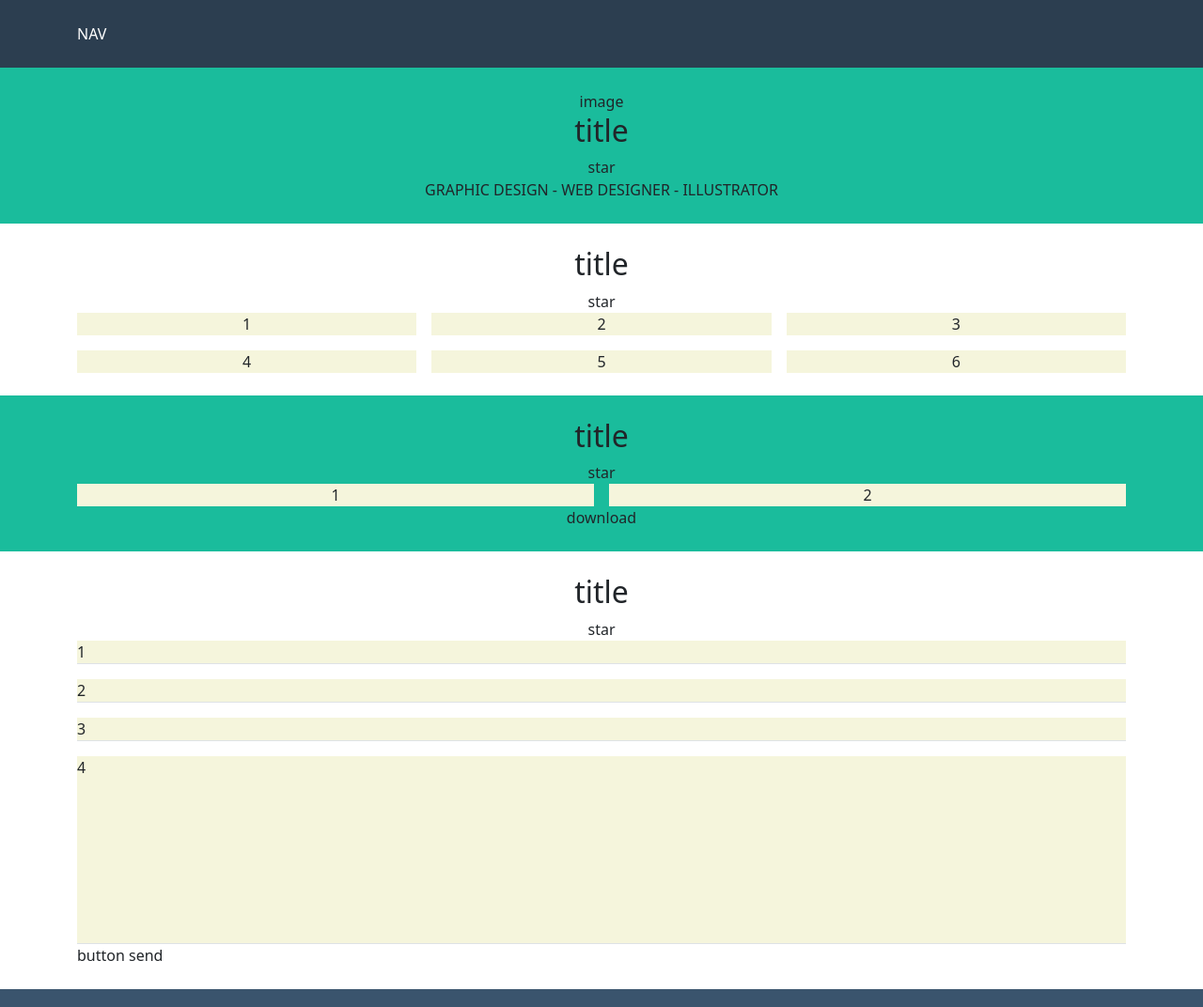
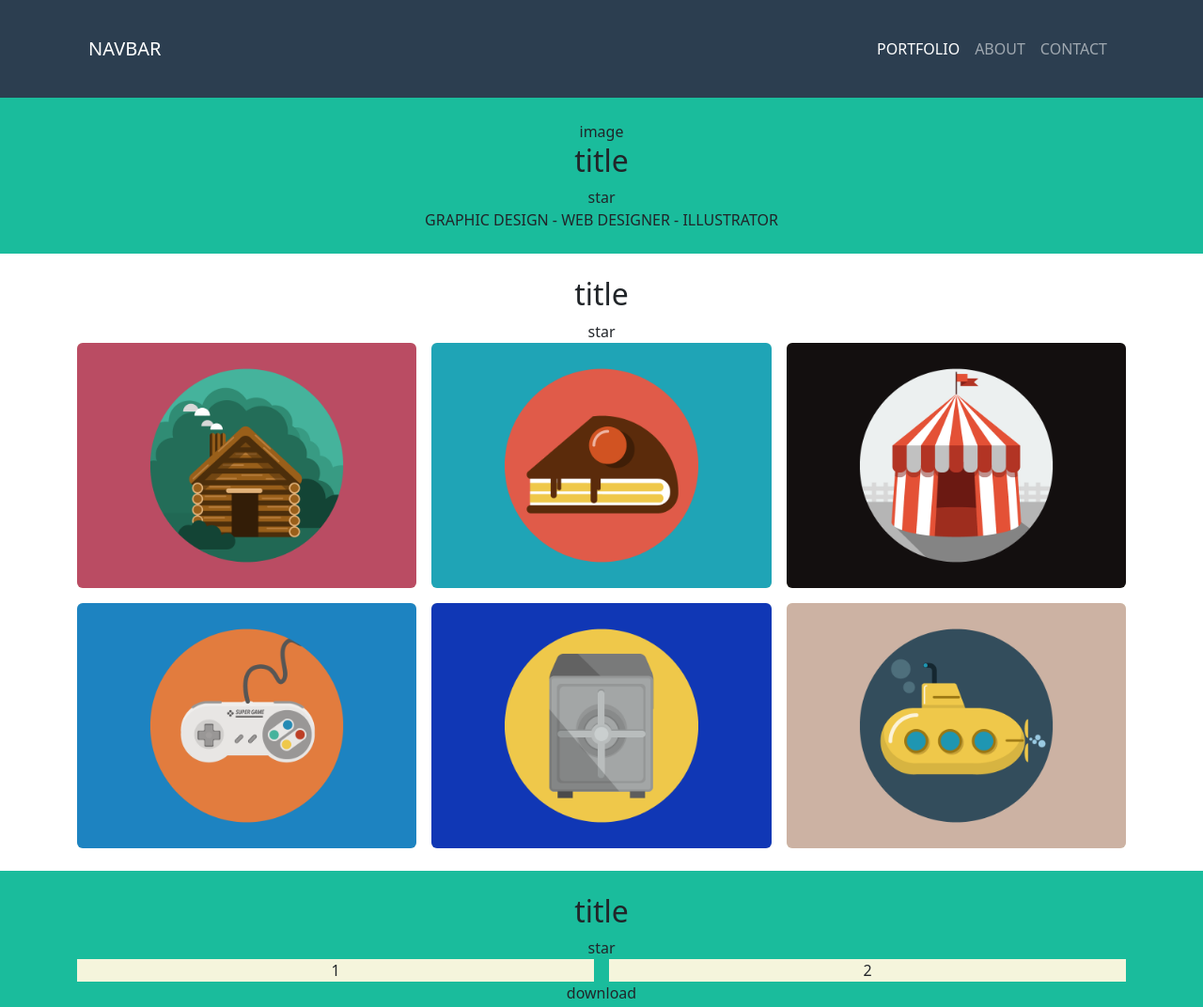
Before and after one commit to StefanoAntonelli93/html-css-bootstrap-freelancer, a plain HTML site: page index.html in a window 1280 px wide. Shown: the top 1072 px of the page at 94% size. Drawn offline with nearby package versions, Linux system fonts and the light colour scheme.

Commit message:
[UPD] add navbar e img "portfolio"

```diff
--- a/css/_partials/common.css
+++ b/css/_partials/common.css
@@ -25,10 +25,3 @@ header{
     background-color: var(--col-color);
     height: 200px;
 }
-
-
-
-/* utilities */
-.text-left {
-    text-align: left;
-}
--- a/index.html
+++ b/index.html
@@ -15,7 +15,29 @@
     <!-- header -->
     <header class="text-uppercase text-white py-4">
       <div class="container">
-       nav
+        <!-- navbar -->
+        <nav class="navbar navbar-expand-lg" data-bs-theme="dark">
+          <div class="container">
+            <a class="navbar-brand" href="#">Navbar</a>
+            <button class="navbar-toggler" type="button" data-bs-toggle="collapse" data-bs-target="#navbarNav" aria-controls="navbarNav" aria-expanded="false" aria-label="Toggle navigation">
+              <span class="navbar-toggler-icon"></span>
+            </button>
+            <div class="collapse navbar-collapse justify-content-end" id="navbarNav">
+              <ul class="navbar-nav">
+                <li class="nav-item">
+                  <a class="nav-link active" aria-current="page" href="#">portfolio</a>
+                </li>
+                <li class="nav-item">
+                  <a class="nav-link" href="#">about</a>
+                </li>
+                <li class="nav-item">
+                  <a class="nav-link" href="#">contact</a>
+                </li>
+              </ul>
+            </div>
+          </div>
+        </nav>
+        <!-- //navbar -->
       </div>
     </header>
     <!-- main -->
@@ -49,33 +71,33 @@
           <hr> -->
           <div class="row row-cols-1 row-cols-lg-2 row-cols-xl-3 g-3 portfolio-row">
             <div class="col">
-              <div class="content">
-                1
+              <div class="content rounded overflow-hidden">
+                <img src="img/cabin.png" alt="cabin" class="img-fluid">
               </div>
             </div>
             <div class="col">
-              <div class="content">
-                2
+              <div class="content rounded overflow-hidden">
+                <img src="img/cake.png" alt="cake" class="img-fluid">
               </div>
             </div>
             <div class="col">
-              <div class="content">
-                3
+              <div class="content rounded overflow-hidden">
+                <img src="img/circus.png" alt="circus" class="img-fluid">
               </div>
             </div>
             <div class="col">
-              <div class="content">
-                4
+              <div class="content rounded overflow-hidden">
+                <img src="img/game.png" alt="game" class="img-fluid">
               </div>
             </div>
             <div class="col">
-              <div class="content">
-                5
+              <div class="content rounded overflow-hidden">
+                <img src="img/safe.png" alt="safe" class="img-fluid">
               </div>
             </div>
             <div class="col">
-              <div class="content">
-                6
+              <div class="content rounded overflow-hidden">
+                <img src="img/submarine.png" alt="submarine" class="img-fluid">
               </div>
             </div>
 
@@ -112,7 +134,7 @@
         <div class="container text-center">
           <h2>title</h2>
           <div>star</div>
-          <div class="row row-cols-1 contact-row g-3 text-left">
+          <div class="row row-cols-1 contact-row g-3 text-start">
             <div class="col">
               <div class="content border-bottom">
                 1
@@ -134,7 +156,7 @@
               </div>
             </div>
           </div>
-          <div class="text-left">button send</div>
+          <div class="text-start">button send</div>
         </div>
 
       </section>
```
Also changed, not shown: test.html (+43 -0 lines).
